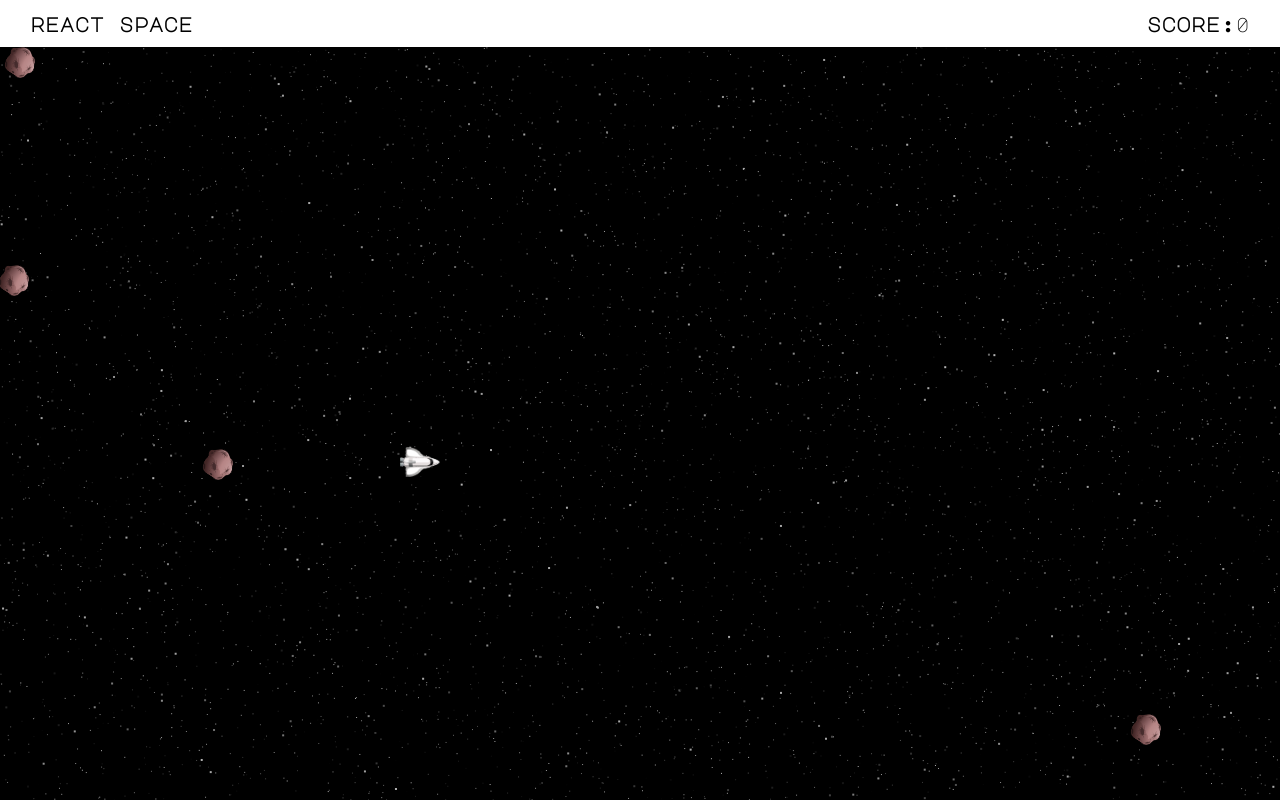
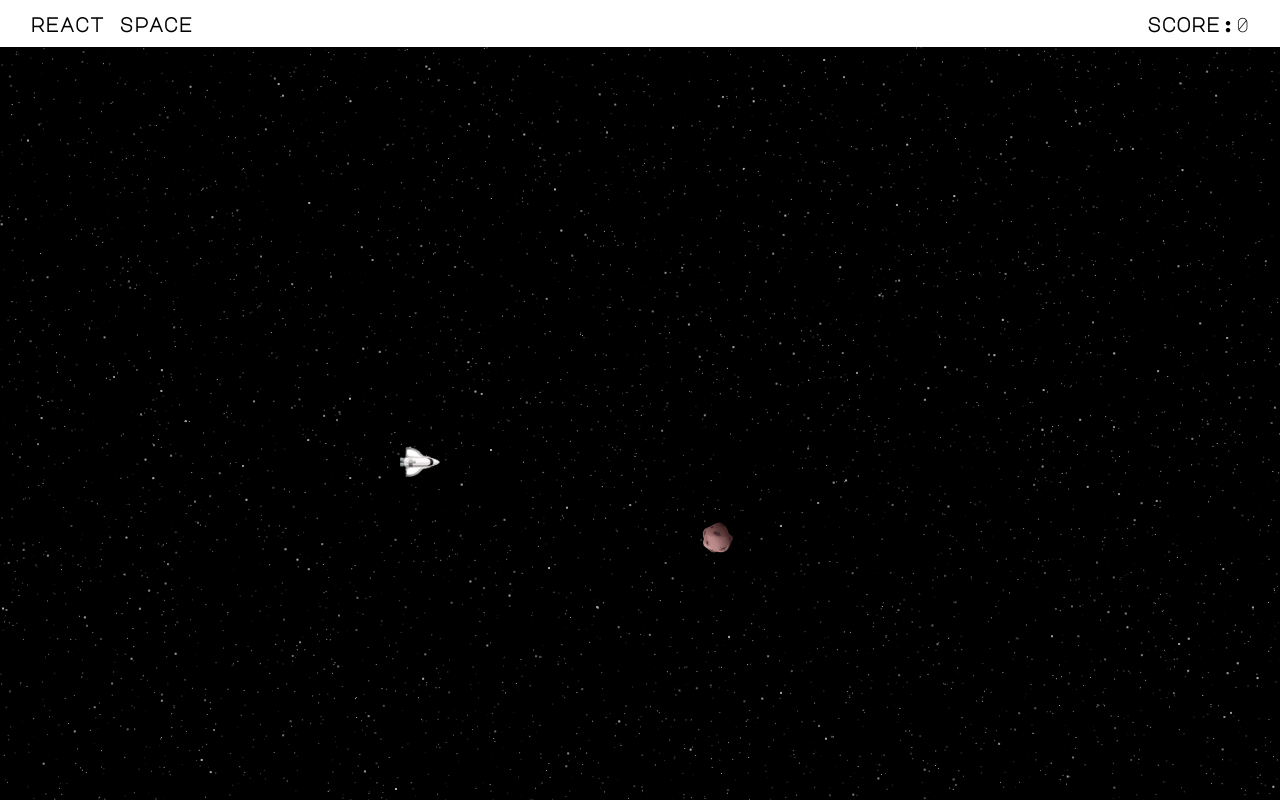
Before and after one commit to ccarrascal/react-space, a React (Create React App) app: page / in a window 1280 px wide. Built offline with nearby package versions, Linux system fonts and the light colour scheme.

Commit message:
Fix explosion cleanup #7

```diff
--- a/src/components/Screen/Screen.tsx
+++ b/src/components/Screen/Screen.tsx
@@ -54,9 +54,6 @@ const Screen = (props: Props) => {
             <Ship ref={shipRef} />
             <div className={style.enemies}>
                 <Asteroid />
-                <Asteroid />
-                <Asteroid />
-                <Asteroid />
             </div>
         </div>
     )
--- a/src/utils/explosions.tsx
+++ b/src/utils/explosions.tsx
@@ -61,8 +61,12 @@ export const explosion = (x: number, y: number) => {
         });
         store.dispatch(setParticles(particles));
 
-        count > 0 && window.requestAnimationFrame(frame);
-        count === 0 && drawBg() && cleanUpArray();
+        if (count > 0) {
+            window.requestAnimationFrame(frame);
+        } else {
+            drawBg();
+            cleanUpArray();
+        }
     };
 
     // Draws the background for the canvas, because space
```
